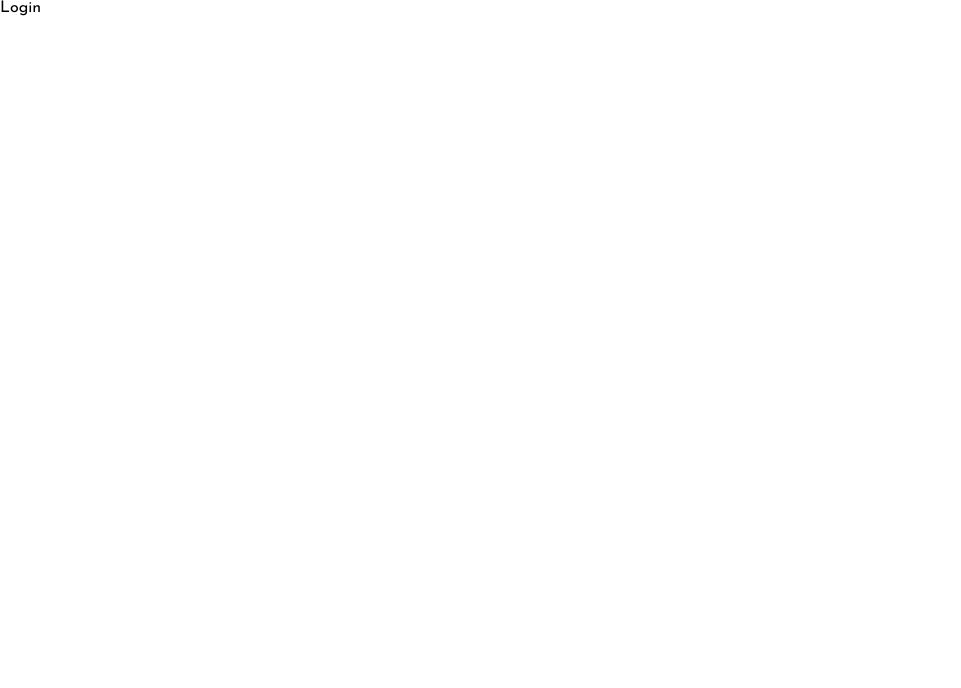
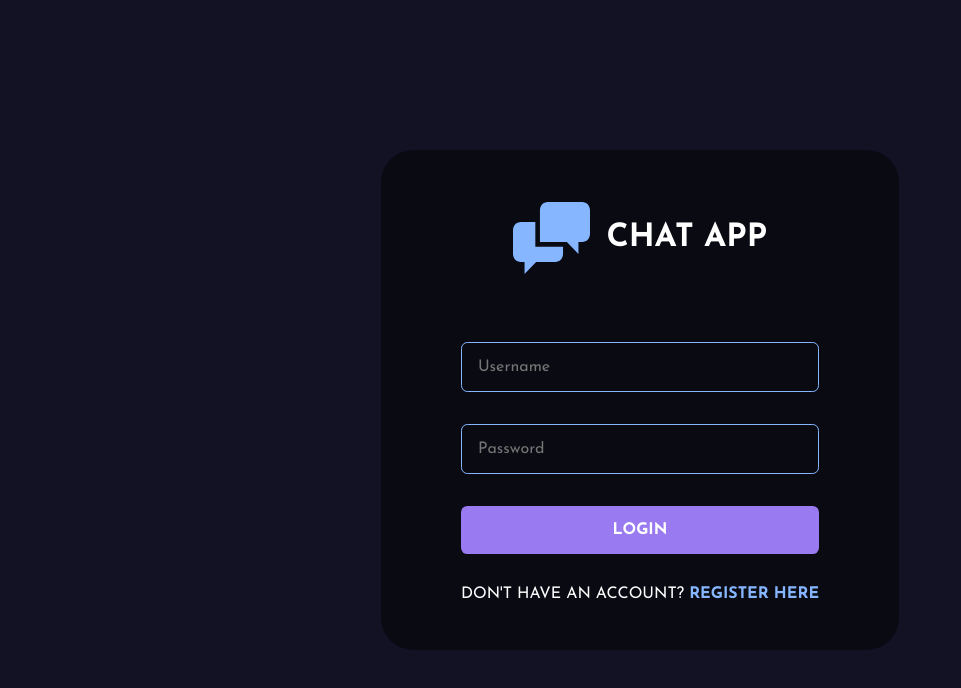
Before and after one commit to romigh94/chat-application, a Vue app: page /login in a window 1280 px wide. Shown: the top 688 px of the page, without its empty margins (0-961 px from the left). Built offline with nearby package versions, Linux system fonts and the light colour scheme.

Commit message:
klar med login, börjat med setavatar

```diff
--- a/src/components/LoginVue.vue
+++ b/src/components/LoginVue.vue
@@ -1,9 +1,86 @@
 <template>
-  Login
+  <form class="register-form" @submit="handleSubmit">
+    <div class="inner-register-form">
+    <div class="brand">
+      <img src="../assets/chat-logo.svg" alt="" />
+      <h1>Chat App</h1>
+    </div>
+    <div class="message-container">
+      <div class="error-container">
+        {{errormessage}}
+      </div>
+    </div>
+    <input
+      v-model="username"
+      type="text"
+      placeholder="Username"
+      name="username"
+      @change="handleChange"
+      />
+    <input
+      v-model="password"
+      type="password"
+      placeholder="Password"
+      name="password"
+      @change="handleChange"
+      />
+      <button type="submit">Login</button>
+      <span>Don't have an account? <router-link to="/">Register here</router-link></span>
+    </div>
+  </form>
 </template>
 
 <script>
+import axios from 'axios'
+
 export default {
+data() {
+  return {
+    username: '',
+    password: '',
+    errormessage: ''
+  }
+},
+
+
+
+methods: {
+  async handleSubmit(e) {
+
+
+  try {
+    e.preventDefault()
+
+
+    const formValues = {
+        username: this.username,
+        password: this.password
+   }
+
+    const {data} = await axios.post("http://localhost:5000/login", formValues)
+    console.log(data)
+
+
+     if (!this.username || !this.password) {
+        this.errormessage = "All fields are required!"
+        return false
+    } else if (data.status === false) {
+        this.errormessage = data.msg
+    } else if (data.status === true) {
+        this.$router.push('/chat')
+    }
+
+  } catch (err) {
+    console.log(err)
+  }
+  },
+  handleChange(e) {
+    e.preventDefault()
+    this.errormessage = ""
+    this.successmessage =""
+  }
+}
+
 
 }
 </script>
--- a/src/components/RegisterVue.vue
+++ b/src/components/RegisterVue.vue
@@ -101,7 +101,13 @@ methods: {
     this.errormessage = ""
     this.successmessage =""
   }
+}/*,
+mounted() {
+  if(localStorage.getItem('chat-app-user')) {
+    this.$router.push('/chat')
+  }
 }
+*/
 
 
 }
--- a/src/main.js
+++ b/src/main.js
@@ -5,12 +5,14 @@ import App from './App.vue'
 import LoginVue from './components/LoginVue.vue'
 import RegisterVue from './components/RegisterVue.vue'
 import ChatVue from './components/ChatVue.vue'
+import SetAvatar from './components/SetAvatar.vue'
 
 const router = createRouter({
     history: createWebHistory(),
     routes: [
         {path: '/', name: 'Register', component: RegisterVue},
         {path: '/login', name: 'Login', component: LoginVue},
+        {path: '/setavatar', name: 'SetAvatar', component: SetAvatar},
         {path: '/chat', name: 'Chat', component: ChatVue}
     ]
 })
```
Also changed, not shown: src/components/SetAvatar.vue (added, +47 -0 lines), 1 other file (tests, documents, lock files or other folders).
